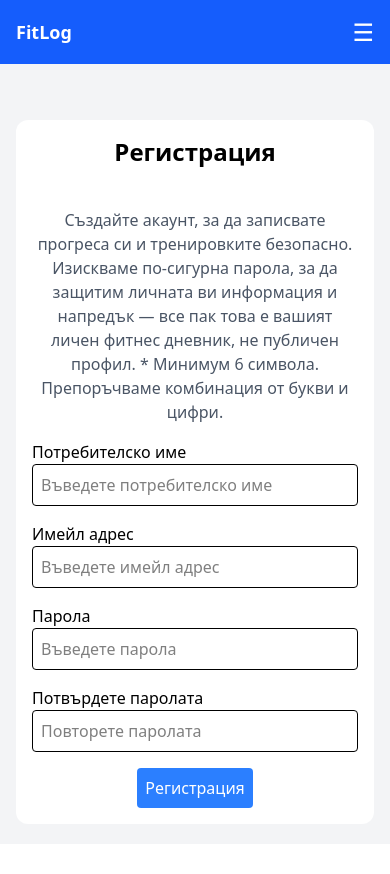
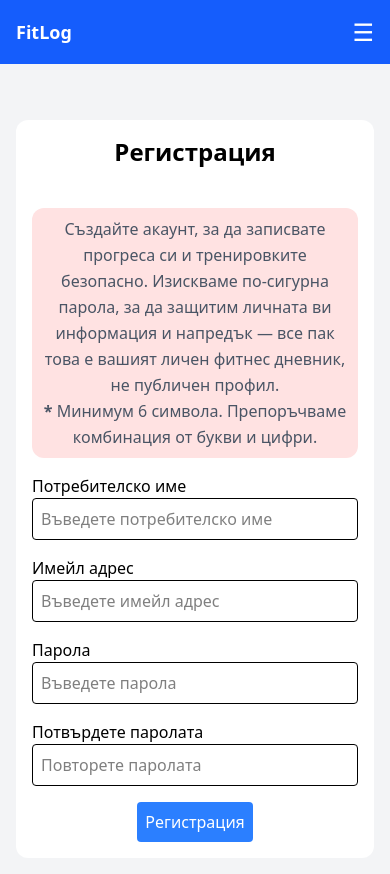
Before and after one commit to stefanRachev/fitlog-bg, a React (Vite) app: page /register in a window 390 px wide. Before the commit the page ends 844 px from the top, so only its background shows below. Built offline with nearby package versions, Linux system fonts and the light colour scheme; no server answers.

Commit message:
refactor: Refine Register page styling and responsiveness

```diff
--- a/src/pages/Register.jsx
+++ b/src/pages/Register.jsx
@@ -81,12 +81,14 @@ const Register = () => {
     <div className="w-full max-w-lg mx-auto bg-white rounded-xl">
       <h1 className="text-center font-bold text-2xl mt-10 p-4">Регистрация</h1>
 
-      <p className="text-center text-gray-600 text-base mt-6 px-4">
+      <p className="text-center text-gray-600 text-base mt-6 leading-relaxed bg-red-100 rounded-xl p-2 mx-4">
         Създайте акаунт, за да записвате прогреса си и тренировките безопасно.
         Изискваме по-сигурна парола, за да защитим личната ви информация и
         напредък — все пак това е вашият личен фитнес дневник, не публичен
         профил.
-        * Минимум 6 символа. Препоръчваме комбинация от букви и цифри.
+        <br />
+        <span className="font-semibold">*</span> Минимум 6 символа. Препоръчваме
+        комбинация от букви и цифри.
       </p>
       {error && (
         <p className="text-red-400 text-2xl text-center font-bold">{error}</p>
```
